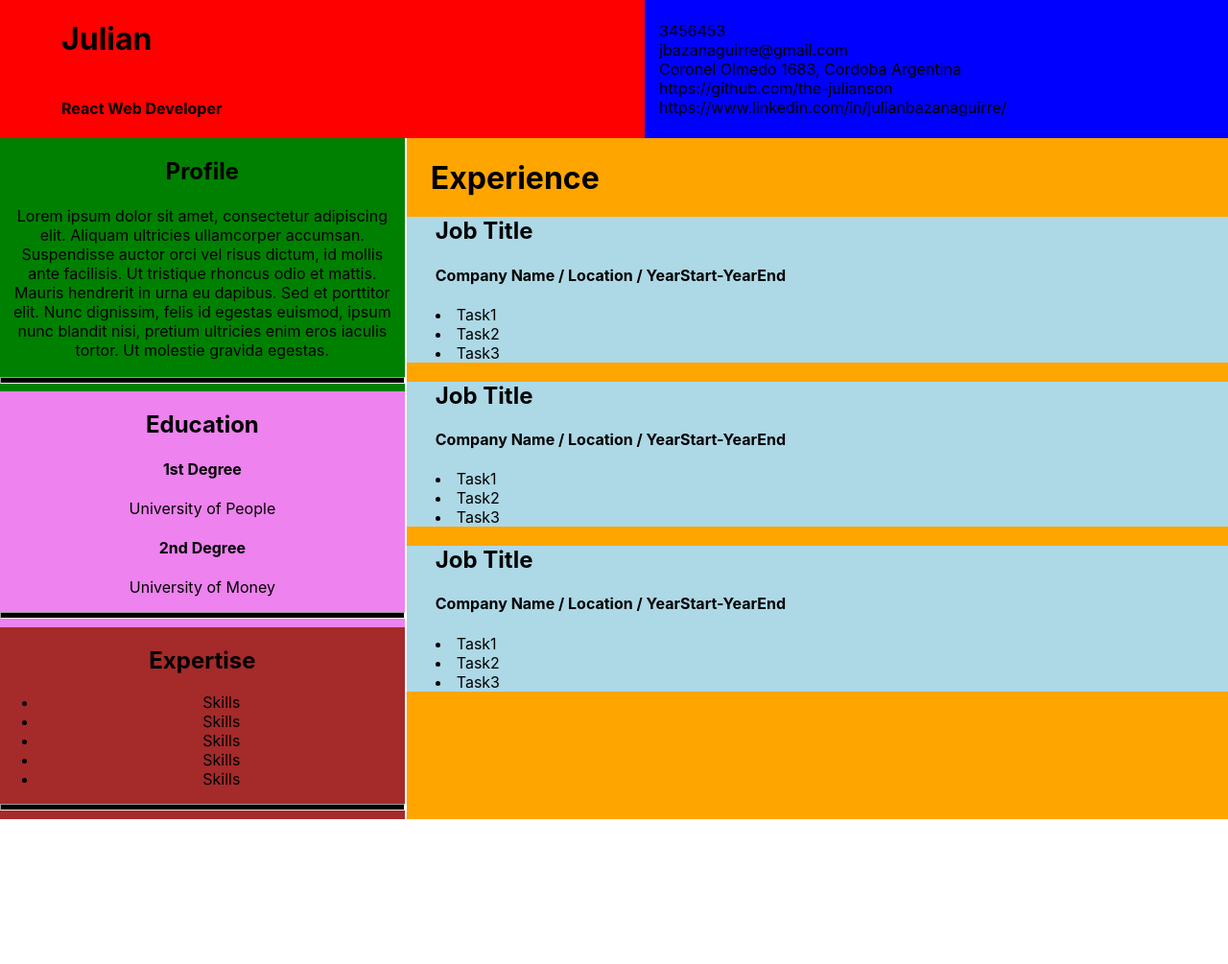
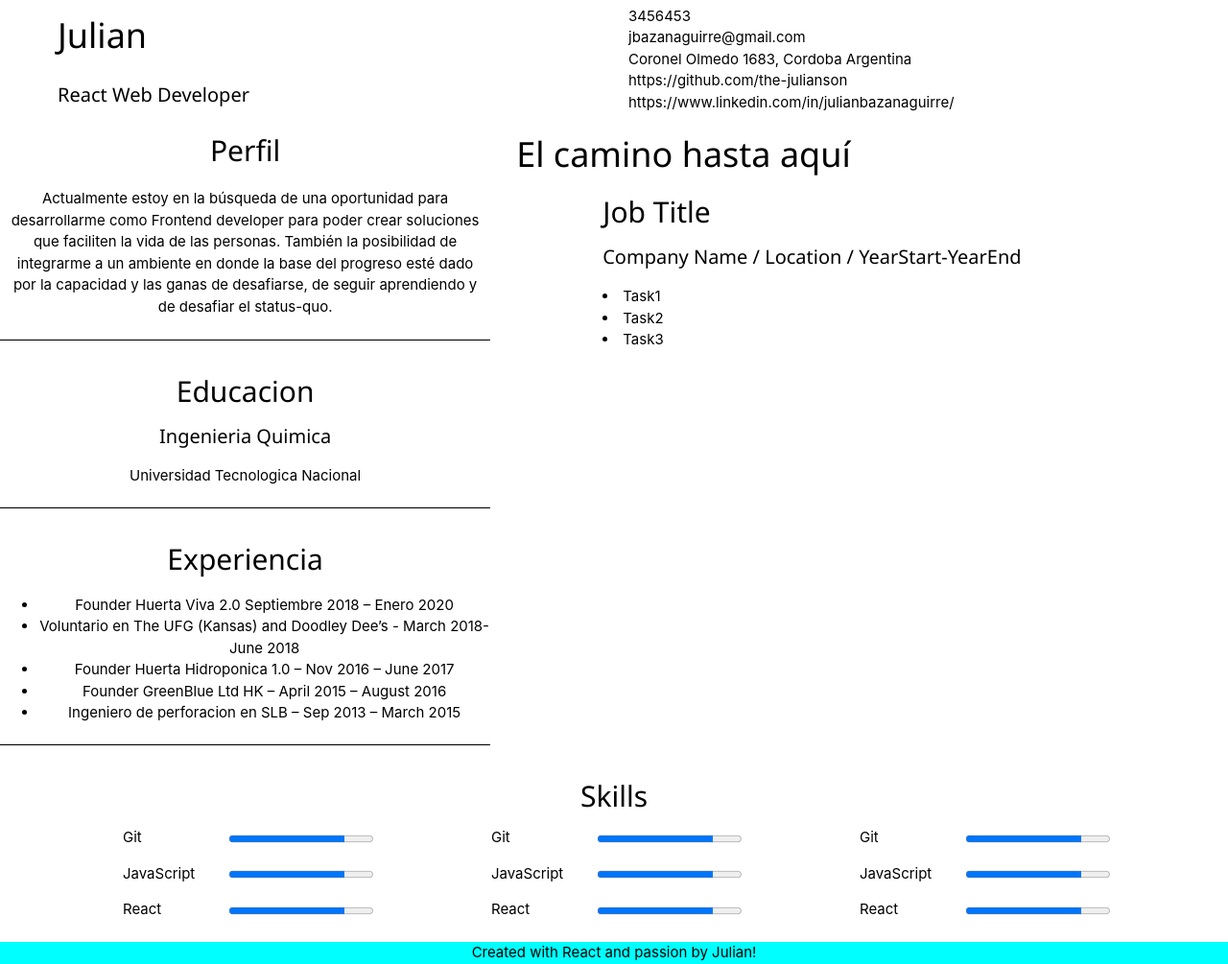
Before and after one commit to the-julianson/miportfolio, a React app: page / in a window 1280 px wide. Shown: the whole page at 96% size. Before the commit the page ends 854 px from the top, so only its background shows below. Built offline with nearby package versions, Linux system fonts and the light colour scheme.

Commit message:
almost ready

```diff
--- a/public/index.html
+++ b/public/index.html
@@ -10,6 +10,7 @@
       content="Web site created using create-react-app"
     />
     <link rel="apple-touch-icon" href="%PUBLIC_URL%/logo192.png" />
+    <link rel="stylesheet" href="https://www.w3schools.com/w3css/4/w3.css">
     <!--
       manifest.json provides metadata used when your web app is installed on a
       user's mobile device or desktop. See https://developers.google.com/web/fundamentals/web-app-manifest/
--- /dev/null
+++ b/src/component/footer/footer.component.jsx
@@ -0,0 +1,67 @@
+import React from "react";
+import "./footer.styles.scss";
+
+const Footer = () => {
+  const styles = {
+    height: "12px",
+    width: "25%"
+  };
+  return (
+    <div className="footer">
+      <h2>Skills</h2>
+      <div className="markers">
+        <div className="footer-left">
+        <div className="skill">
+            <span className="skill-span">Git</span>
+            <progress className="skill-bar" max="100" value="80"></progress>
+          </div>
+          <br />
+          <div className="skill">
+            <span className="skill-span">JavaScript</span>
+            <progress className="skill-bar" max="100" value="80"></progress>
+          </div>
+          <br/>
+          <div className="skill">
+            <span className="skill-span">React</span>
+            <progress className="skill-bar" max="100" value="80"></progress>
+          </div>
+        </div>
+        <div className="footer-middle">
+          <div className="skill">
+            <span className="skill-span">Git</span>
+            <progress className="skill-bar" max="100" value="80"></progress>
+          </div>
+          <br />
+          <div className="skill">
+            <span className="skill-span">JavaScript</span>
+            <progress className="skill-bar" max="100" value="80"></progress>
+          </div>
+          <br/>
+          <div className="skill">
+            <span className="skill-span">React</span>
+            <progress className="skill-bar" max="100" value="80"></progress>
+          </div>
+        </div>
+        <div className="footer-right">
+        <div className="skill">
+            <span className="skill-span">Git</span>
+            <progress className="skill-bar" max="100" value="80"></progress>
+          </div>
+          <br />
+          <div className="skill">
+            <span className="skill-span">JavaScript</span>
+            <progress className="skill-bar" max="100" value="80"></progress>
+          </div>
+          <br/>
+          <div className="skill">
+            <span className="skill-span">React</span>
+            <progress className="skill-bar" max="100" value="80"></progress>
+          </div>
+        </div>
+      </div>
+      <div className="autor">Created with React and passion by Julian!</div>
+    </div>
+  );
+};
+
+export default Footer;
--- /dev/null
+++ b/src/component/footer/footer.styles.scss
@@ -0,0 +1,46 @@
+.footer {
+    display: float;
+
+}
+
+.footer-left {
+    float: left;
+    width: 30%;
+    margin-left: 10%;
+}
+
+.footer-middle {
+    float: left;
+    width: 30%
+}
+
+.footer-right {
+    float:left;
+    width: 30%
+}
+
+.markers {
+    margin-bottom: 30px;
+    height: 6em;
+}
+
+.skill {
+    display: float;
+    margin-bottom: 15px;
+
+    .skill-span{
+        float: left;
+        width: 25%;
+        text-align: left;
+    }
+
+    .skill-bar{
+        float: left;
+        margin-left: 1em;
+        margin-top: 0.3em;
+    }
+}
+
+.autor {
+    background-color: cyan;
+}
--- a/src/component/header/contact/contact.component.jsx
+++ b/src/component/header/contact/contact.component.jsx
@@ -14,8 +14,8 @@ const ContactComponent = () => {
 
     <div className="contactComp">
       <ul>
-          {Object.entries(properties).map( ([item, value]) =>
-                <li className={``} key={item}>{`${value}`}</li>
+          {Object.entries(properties).map( (item) =>
+                <li className={``} key={item[0]}>{`${item[1]}`}</li>
             )}
       </ul>
     </div>
--- a/src/component/header/contact/contact.styles.scss
+++ b/src/component/header/contact/contact.styles.scss
@@ -5,7 +5,7 @@
     position: relative;
     width: 50%;
     text-align: left;
-    background-color: blue;
+    background-color: white;
     flex-wrap: wrap;
 
     ul {
--- a/src/component/header/title/title.styles.scss
+++ b/src/component/header/title/title.styles.scss
@@ -5,6 +5,6 @@
     position: relative;
     width: 50%;
     text-align: left;
-    background-color: red;
+    background-color: white;
     padding-left: 4em;
 }
--- a/src/component/main-body/left-column/left-column.component.jsx
+++ b/src/component/main-body/left-column/left-column.component.jsx
@@ -17,9 +17,9 @@ class LeftColumn extends React.Component {
     render(){
         return(
             <div className="left-column">
-                <LeftFirst color="black"/>
-                <LeftSecond color="black"/>
-                <LeftThird color="black"/>
+                <LeftFirst color="black" height={1}/>
+                <LeftSecond color="black" height={1}/>
+                <LeftThird color="black" height={1}/>
             </div>
         );
     }
--- a/src/component/main-body/left-column/left-column.styles.scss
+++ b/src/component/main-body/left-column/left-column.styles.scss
@@ -1,6 +1,6 @@
 .left-column{
-    width: 33%;
-    background-color: orange;
+    width: 40%;
+    background-color: white;
     float: left;
 
 }
--- a/src/component/main-body/left-column/left-first/left-first.component.jsx
+++ b/src/component/main-body/left-column/left-first/left-first.component.jsx
@@ -1,22 +1,23 @@
 import React from "react";
 import "./left-first.styles.scss";
 
-const LeftFirst = ({color}) => (
+const LeftFirst = ({ color, height }) => (
   <div className="left-first">
-    <h2>Profile</h2>
+    <h2>Perfil</h2>
     <p>
-      Lorem ipsum dolor sit amet, consectetur adipiscing elit. Aliquam ultricies
-      ullamcorper accumsan. Suspendisse auctor orci vel risus dictum, id mollis
-      ante facilisis. Ut tristique rhoncus odio et mattis. Mauris hendrerit in
-      urna eu dapibus. Sed et porttitor elit. Nunc dignissim, felis id egestas
-      euismod, ipsum nunc blandit nisi, pretium ultricies enim eros iaculis
-      tortor. Ut molestie gravida egestas.
+      Actualmente estoy en la búsqueda de una oportunidad para desarrollarme
+      como Frontend developer para poder crear soluciones que faciliten la vida
+      de las personas. También la posibilidad de integrarme a un ambiente en
+      donde la base del progreso esté dado por la capacidad y las ganas de
+      desafiarse, de seguir aprendiendo y de desafiar el status-quo.
     </p>
-    <hr style={{
-            color: color,
-            backgroundColor: color,
-            height: 5
-        }}/>
+    <hr
+      style={{
+        color: color,
+        backgroundColor: color,
+        height: height
+      }}
+    />
   </div>
 );
 export default LeftFirst;
--- a/src/component/main-body/left-column/left-first/left-first.styles.scss
+++ b/src/component/main-body/left-column/left-first/left-first.styles.scss
@@ -1,17 +1,10 @@
 .left-first {
-    background-color: green;
+    background-color: white;
     position:relative;
     padding-top: 0.1px;
     padding-bottom: 0.1px;
 
-    hr {
-        color:black;
-        background-color: black;
-        height: 5;
-
-    }
-
     p {
         padding: 2px 5px;
     }
-}
+};
--- a/src/component/main-body/left-column/left-second/left-second.component.jsx
+++ b/src/component/main-body/left-column/left-second/left-second.component.jsx
@@ -1,17 +1,17 @@
 import React from "react";
 import "./left-second.styles.scss";
 
-const LeftSecond = ({color}) => (
+
+
+const LeftSecond = ({color, height}) => (
   <div className="left-second">
-    <h2>Education</h2>
-    <h4>1st Degree</h4>
-    <p>University of People</p>
-    <h4>2nd Degree</h4>
-    <p>University of Money</p>
+    <h2>Educacion</h2>
+    <h4>Ingenieria Quimica</h4>
+    <p>Universidad Tecnologica Nacional</p>
     <hr style={{
             color: color,
             backgroundColor: color,
-            height: 5
+            height: height
         }}/>
   </div>
 );
--- a/src/component/main-body/left-column/left-second/left-second.styles.scss
+++ b/src/component/main-body/left-column/left-second/left-second.styles.scss
@@ -1,5 +1,5 @@
 .left-second{
-    background-color: violet;
+    background-color: white;
     padding-top: 0.1px;
     padding-bottom: 0.1px;
 }
--- a/src/component/main-body/left-column/left-third/left-third.component.jsx
+++ b/src/component/main-body/left-column/left-third/left-third.component.jsx
@@ -1,20 +1,20 @@
 import React from "react";
 import "./left-third.styles.scss";
 
-const LeftThird = ({color}) => (
+const LeftThird = ({color, height}) => (
   <div className="left-third">
-    <h2>Expertise</h2>
+    <h2>Experiencia</h2>
     <ul>
-      <li>Skills</li>
-      <li>Skills</li>
-      <li>Skills</li>
-      <li>Skills</li>
-      <li>Skills</li>
+      <li>Founder Huerta Viva 2.0  Septiembre 2018 – Enero 2020   </li>
+      <li>Voluntario en The UFG (Kansas) and  Doodley Dee’s - March 2018-June 2018</li>
+      <li>Founder Huerta Hidroponica 1.0 –  Nov 2016 – June 2017 </li>
+      <li>Founder GreenBlue Ltd HK – April 2015 – August 2016</li>
+      <li>Ingeniero de perforacion en SLB – Sep 2013 – March 2015</li>
     </ul>
     <hr style={{
             color: color,
             backgroundColor: color,
-            height: 5
+            height: height
         }}/>
   </div>
 );
--- a/src/component/main-body/left-column/left-third/left-third.styles.scss
+++ b/src/component/main-body/left-column/left-third/left-third.styles.scss
@@ -1,5 +1,5 @@
 .left-third{
-    background-color: brown;
+    background-color: white;
     padding-top: 0.1px;
     padding-bottom: 0.1px;
 }
--- a/src/component/main-body/right-column/right-column.component.jsx
+++ b/src/component/main-body/right-column/right-column.component.jsx
@@ -6,9 +6,7 @@ import RigthExperience from './right-experience/right-experience.component';
 const RightColumn = () => {
     return (
         <div className="rigth-column">
-            <h1>Experience</h1>
-            <RigthExperience/>
-            <RigthExperience/>
+            <h1>El camino hasta aquí</h1>
             <RigthExperience/>
         </div>
     )
--- a/src/component/main-body/right-column/right-column.styles.scss
+++ b/src/component/main-body/right-column/right-column.styles.scss
@@ -1,9 +1,10 @@
 .rigth-column {
-  background-color: orange;
+  background-color: white;
   left: 100px;
   margin: 0 0 0 2px;
-  width: 67%;
+  width: 60%;
   overflow: hidden;
+  text-align: right;
 
   h1 {
     text-align: left;
--- a/src/component/main-body/right-column/right-experience/right-experience.styles.scss
+++ b/src/component/main-body/right-column/right-experience/right-experience.styles.scss
@@ -1,7 +1,7 @@
 .exp1{
     text-align: left;
-    background: lightblue;
-    padding-left: 30px;
+    background: white;
+    padding-left: 15%;
 
     ul {
         list-style-position: inside;
--- a/src/pages/main-page/App.js
+++ b/src/pages/main-page/App.js
@@ -5,6 +5,7 @@ import TitleComponent from '../../component/header/title/title.component';
 import ContactComponent from '../../component/header/contact/contact.component';
 import LeftColumn from '../../component/main-body/left-column/left-column.component';
 import RightColumn from '../../component/main-body/right-column/right-column.component';
+import Footer from '../../component/footer/footer.component';
 
 
 
@@ -22,6 +23,7 @@ function App() {
         <LeftColumn/>
         <RightColumn/>
       </div>
+      <Footer/>
     </div>
   );
 }
```
Also changed, not shown: src/component/header/title/title.component.jsx (line endings or trailing spaces).
